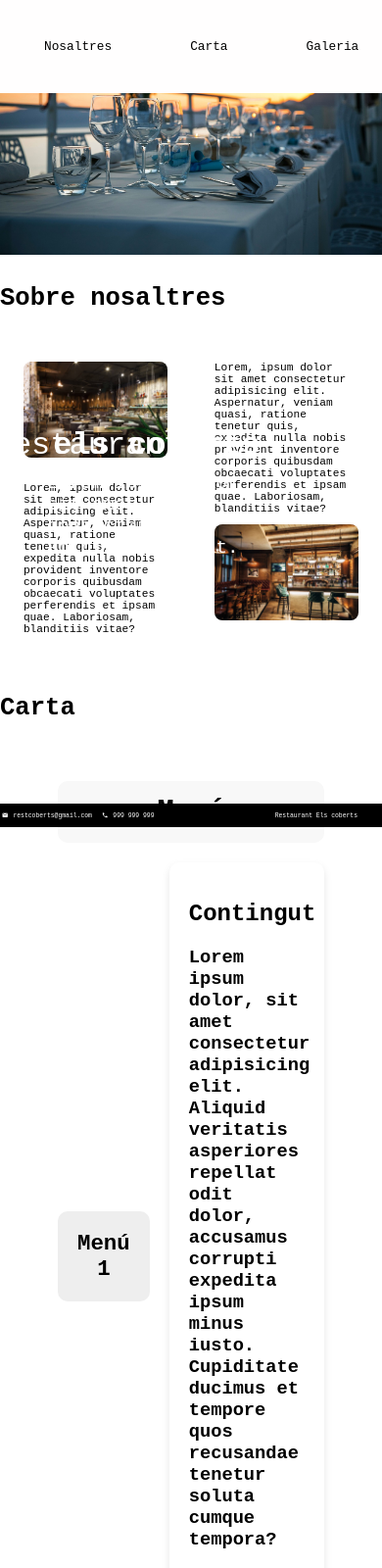
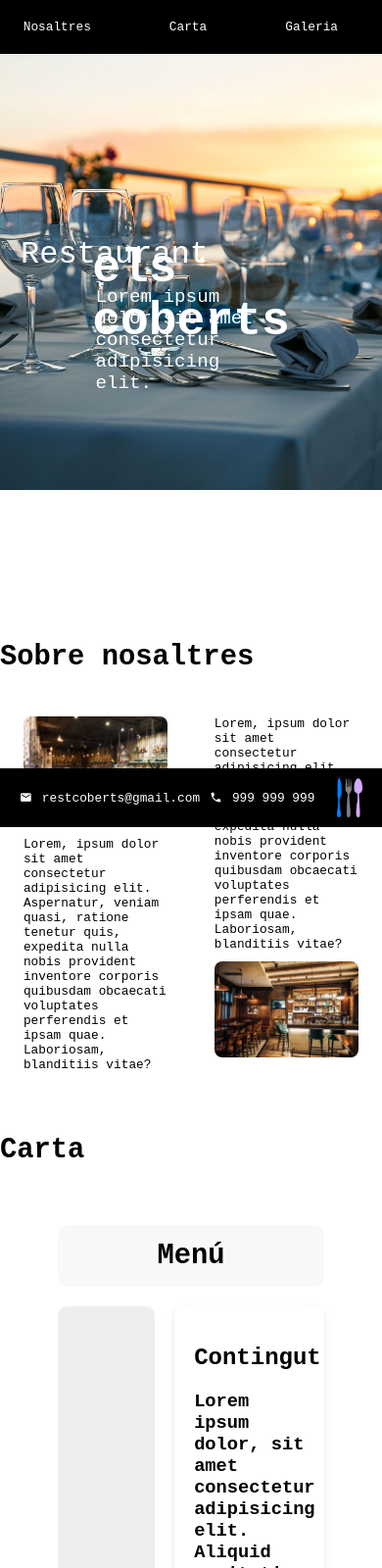
Before and after one commit to dani1502/DIW_Maquetacio, a plain HTML site: page Web Restaurant/HTML/restaurant.html in a window 390 px wide. Shown: the top 1600 px of the page at 98% size. Drawn offline with Linux system fonts and the light colour scheme.

Commit message:
Acabada web menys la galeria

```diff
--- a/Web Restaurant/CSS/restaurant.css
+++ b/Web Restaurant/CSS/restaurant.css
@@ -1,336 +1,321 @@
 html, body{
-    margin: 0; /* Elimina marges per defecte */
-    padding: 0; /* Elimina espais interiors per defecte */
-    font-family: 'Courier New', Courier, monospace; /* Defineix la font per defecte */
-    font-size: 1em; /* Estableix la mida de la font */
+    margin: 0;
+    padding: 0;
+    font-family: 'Courier New', Courier, monospace;
+    font-size: 1em;
 }
 
-/* Menú principal */
 .menu{
-    display: flex; /* Utilitza Flexbox per organitzar els elements */
-    flex-direction: row; /* Els elements es disposen horitzontalment */
-    justify-content: flex-end; /* Alinea els elements a la dreta */
-    gap: 30px; /* Espai entre els elements */
-    background-color: black; /* Fons negre */
-    position: fixed; /* Fixat a la part superior de la pàgina */
-    padding: 20px; /* Espai intern del menú */
-    width: 100%; /* Amplada completa de la pàgina */
-    top: 0; /* Col·loca el menú a la part superior */
+    display: flex;
+    flex-direction: row;
+    justify-content: flex-end;
+    gap: 30px;
+    background-color: black;
+    position: fixed;
+    padding: 20px;
+    width: 100%;
+    top: 0;
+    z-index: 1000;
 }
 
-/* Estil dels enllaços del menú */
 .elemnav {
-    color: white; /* Color de text blanc */
-    text-decoration: none; /* Elimina la subratllat dels enllaços */
-    margin-inline: 25px; /* Margen horitzontal entre enllaços */
-    font-size: 0.8em; /* Mida de la font més petita */
+    color: white;
+    margin-inline: 25px;
+    font-size: 0.8em;
+    cursor: pointer;
+    transition: 0.3s;
 }
 
-/* Canvi d'estil al passar el ratolí */
 .elemnav:hover{
-    text-decoration: underline; /* Afageix subratllat quan el ratolí passa per sobre */
+    text-decoration: underline;
+    color: #c59d5f;
 }
 
-/* Header d'imatges */
-.header_main img {
-    width: 100%; /* Fa que la imatge ocupi tota l'amplada */
+.header_main {
+    position: relative;
 }
 
-/* Text central en imatges */
-.center{
-    position: absolute; /* Posiciona de forma absoluta */
-    top: 50%; /* Alinea al mig de la pantalla verticalment */
-    left: 23%; /* Alinea al mig de la pantalla horitzontalment */
-    transform: translate(-50%, -50%); /* Ajusta per centrar l'element exactament */
-    font-size: 2em; /* Mida de la font gran */
-    color: #ffffff; /* Text blanc */
+.header_main img {
+    width: 100%;
+    height: 500px;
+    object-fit: cover;
 }
 
-/* Un altre text central amb estil diferent */
+.center{
+    position: absolute;
+    top: 45%;
+    left: 30%;
+    transform: translate(-50%, -50%);
+    font-size: 2em;
+    color: #ffffff;
+}
+
 .center2{
     position: absolute;
     top: 50%;
-    left: 41%;
+    left: 50%;
     transform: translate(-50%, -50%);
-    font-size: 2em;
+    font-size: 3em;
     color: #ffffff;
-    font-weight: bold; /* Fa que el text sigui negre */
+    font-weight: bold;
 }
 
-/* Tercer text central amb font més petita */
 .center3{
     position: absolute;
-    top: 60%; /* Desplaça el text més avall */
-    left: 41.5%;
+    top: 65%;
+    left: 50%;
     transform: translate(-50%, -50%);
     font-size: 1.2em;
     color: #ffffff;
 }
 
-/* Footer de la pàgina */
-.footer {
-    display: flex; /* Utilitza Flexbox per disposar els elements */
-    flex-direction: row; /* Elements horitzontals */
-    justify-content: space-between; /* Espai entre els elements */
-    align-items: center; /* Centra els elements verticalment */
-    background-color: black; /* Fons negre */
-    position: fixed; /* Fixat a la part inferior de la pàgina */
-    padding: 2px; /* Espai intern */
-    width: 100%; /* Amplada completa de la pàgina */
-    bottom: 0; /* Col·loca el footer a la part inferior */
+.main {
+    margin-top: 120px;
 }
 
-/* Estils per als ícons i textos dins del footer */
-.material-icons, .elemfooter, .text {
-    font-size: 0.4em; /* Font més petita */
-    color: white; /* Color de text blanc */
+.footer {
+    display: flex;
+    justify-content: space-between;
+    align-items: center;
+    background-color: black;
+    position: fixed;
+    padding: 10px 20px;
+    width: 100%;
+    bottom: 0;
 }
 
-.material-icons {
-    margin-right: 5px; /* Espai a la dreta dels ícons */
+
+.footer-left {
+    display: flex;
+    align-items: center;
+    gap: 10px;
 }
 
-/* Element dins del footer */
+.material-icons, .elemfooter {
+    font-size: 0.8em;
+    color: white;
+}
+
 .elemfooter {
     display: flex;
     align-items: center;
-    margin-right: 10px;
 }
 
-/* Text a la dreta dins del footer */
-.text {
-    font-size: 0.4em;
-    text-align: right; /* Alinea el text a la dreta */
-    margin-left: auto; /* Empitja el text cap a la dreta */
-    margin-right: 23px;
+
+.logo-footer {
+    height: 40px;
+    object-fit: contain;
 }
 
-/* Secció de 'sobre nosaltres' */
-.sobrenosaltres {
-    max-width: 800px; /* Amplada màxima */
-    margin: 0 auto; /* Centra el contingut */
-    overflow: hidden; /* Evita que el contingut surti de l'àrea definida */
+.text {
+    width: 100%;
+    text-align: center;
+    margin-top: 5px;
+    color: #c59d5f;
 }
 
-/* Títol de la secció */
-.titol1 {
+.sobrenosaltres {
+    max-width: 900px;
+    margin: 0 auto;
+    overflow: hidden;
+}
+
+.titol {
     color: black;
     font-weight: bold;
-    font-size: 1.6em; /* Mida de la font */
+    font-size: 1.8em;
+    text-align: left;
+    margin-bottom: 20px;
 }
 
-/* Caixes que es disposen de forma flexible */
 .box {
-    float: left; /* Col·loca les caixes a l'esquerra */
-    width: 48%; /* Amplada de cada caixa */
-    margin: 1%; /* Margen entre caixes */
-    padding: 20px; /* Espai intern */
-    box-sizing: border-box; /* Inclou el padding en l'amplada total */
+    float: left;
+    width: 48%;
+    margin: 1%;
+    padding: 20px;
+    box-sizing: border-box;
 }
 
-/* Estils per a les imatges dins de les caixes */
 .box img {
-    width: 100%; /* Amplada màxima de la imatge */
-    height: auto; /* Mantenir la proporció de l'alçada */
-    margin-bottom: 20px; /* Espai a sota de la imatge */
-    border-radius: 8px; /* Arrodoneix les cantonades de la imatge */
+    width: 100%;
+    height: auto;
+    margin-bottom: 20px;
+    border-radius: 8px;
+    transition: transform 0.3s;
 }
 
-/* Estil de textos dins de les caixes */
-.texto1, .texto2 {
-    width: 100%; /* Amplada completa */
-    text-align: left; /* Alineació a l'esquerra */
-    margin-bottom: 10px; /* Espai a sota dels textos */
+.box img:hover {
+    transform: scale(1.05);
 }
 
-/* Text dins de la caixa 1 */
-.texto1 {
-    float: left; /* Col·loca el text a l'esquerra */
-    font-size: 0.7em; /* Mida de la font més petita */
+.texto1, .texto2 {
+    width: 100%;
+    text-align: left;
+    margin-bottom: 10px;
 }
 
-/* Text dins de la caixa 2 */
-.texto2 {
-    float: right; /* Col·loca el text a la dreta */
-    font-size: 0.7em; /* Mida de la font més petita */
+.texto1 {
+    float: left;
+    font-size: 0.8em;
 }
 
-/* Tots els elements utilitzen 'box-sizing: border-box' per una mida consistent */
+.texto2 {
+    float: right;
+    font-size: 0.8em;
+}
+
 * {box-sizing: border-box}
 
-/* Contenidor per a les cartes */
 .container {
-    position: relative; /* Posicionament relativ */
+    position: relative;
     width: 100%;
-    max-width: 250px; /* Amplada màxima */
+    max-width: 250px;
 }
 
-/* Estils per a les imatges de les cartes */
 .imagecarta {
     width: 100%;
     height: auto;
-    border-radius: 10px; /* Bordes arrodonides */
+    border-radius: 10px;
 }
 
-/* Superposició que apareix quan es passa el ratolí per sobre */
 .overlay {
-    position: absolute; /* Posiciona de manera absoluta */
+    position: absolute;
     bottom: 0;
-    background: rgba(0, 0, 0, 0.5); /* Fons fosc amb opacitat */
+    background: rgba(0, 0, 0, 0.6);
     color: white;
     width: 100%;
-    text-align: center; /* Centra el text */
+    text-align: center;
     font-size: 1.2em;
-    padding: 10px; /* Espai intern */
-    opacity: 0; /* Inicia invisible */
-    transition: 0.5s; /* Transició suau */
-    border-radius: 10px; /* Bordes arrodonides */
+    padding: 10px;
+    opacity: 0;
+    transition: 0.5s;
+    border-radius: 10px;
 }
 
-/* Quan es passa el ratolí per sobre, la superposició es fa visible */
 .container:hover .overlay {
   opacity: 1;
 }
 
-/* Estils per a les cartes de la galeria */
 .carta {
-    display: grid; /* Utilitza Grid per organitzar les cartes */
-    grid-template-columns: repeat(3, 1fr); /* Tres columnes iguals */
-    grid-template-rows: auto auto auto; /* Tres files automàtiques */
-    width: 80%; /* Amplada del contenidor */
-    margin: 40px auto; /* Centrat amb marges */
-    gap: 20px; /* Espai entre les cartes */
-    padding: 20px;
-    align-items: center; /* Centra els elements verticalment */
-    text-align: center; /* Centra els textos */
-}
+    display: grid;
+    grid-template-columns: repeat(4, 1fr);
+    grid-template-rows: auto auto auto auto auto;
+    grid-template-areas:
+        "item1 item1 item1 item1"
+        "item2 item3 item3 item3"
+        "item2 item4 item4 item5"
+        "item6 item7 item7 item7"
+        "item6 item8 item8 item9";
 
-/* Estils per als elements dins del menú */
-.menu > div {
-    text-align: center; /* Centra els elements */
-    padding: 20px 0; /* Espai superior i inferior */
-}
-
-/* Estils per als elements individuals */
-.item1, .item6 {
-    grid-column: 1 / -1; /* Ocupa tota l'amplada */
-    font-size: 1.8em; /* Font gran */
-    font-weight: bold;
-    padding: 15px;
-    background-color: #f8f8f8; /* Fons clar */
-    border-radius: 10px; /* Arrodoneix les cantonades */
-}
-
-.item2, .item6 {
-    grid-row: span 2; /* Ocupa dues files */
-    display: flex;
-    align-items: center; /* Centra verticalment */
-    justify-content: center; /* Centra horitzontalment */
-    font-size: 1.4em; /* Mida de la font */
-    font-weight: bold;
-    background-color: #eee; /* Fons clar */
-    border-radius: 10px;
+    width: 80%;
+    margin: 40px auto;
+    gap: 20px;
     padding: 20px;
 }
 
-/* Estils per a altres elements */
+
+.item1 { grid-area: item1; }
+.item2 { grid-area: item2; }
+.item3 { grid-area: item3; }
+.item4 { grid-area: item4; }
+.item5 { grid-area: item5; }
+.item6 { grid-area: item6; }
+.item7 { grid-area: item7; }
+.item8 { grid-area: item8; }
+.item9 { grid-area: item9; }
+
+
+.item1, .item6 {
+    text-align: center;
+    font-size: 1.8em;
+    font-weight: bold;
+    background-color: #f8f8f8;
+    padding: 15px;
+    border-radius: 10px;
+}
+
+.item2 {
+    display: flex;
+    align-items: center;
+    justify-content: center;
+    font-size: 1.4em;
+    font-weight: bold;
+    background-color: #eee;
+    border-radius: 10px;
+}
+
 .item3, .item7 {
-    grid-column: 2 / 4; /* Ocupa de la columna 2 a la 4 */
-    background-color: #fff; /* Fons blanc */
+    background-color: white;
     padding: 20px;
     border-radius: 10px;
-    box-shadow: 0 4px 8px rgba(0, 0, 0, 0.1); /* Ombra suau */
-    text-align: left; /* Alinea el text a l'esquerra */
+    box-shadow: 0 4px 8px rgba(0,0,0,0.1);
 }
 
 .item4, .item5, .item8, .item9 {
     display: flex;
-    justify-content: center; /* Centra el contingut */
-    align-items: center; /* Centra el contingut */
+    justify-content: center;
+    align-items: center;
 }
 
-/* Reserva */
 .reserva {
     width: 50%;
-    margin: 50px auto; /* Centra el formulari */
-    padding: 20px;
-    background-color: #f8f8f8; /* Fons clar */
+    margin: 50px auto;
+    padding: 25px;
+    background-color: #f8f8f8;
     border-radius: 10px;
-    box-shadow: 0 4px 8px rgba(0, 0, 0, 0.1); /* Ombra suau */
+    box-shadow: 0 4px 10px rgba(0, 0, 0, 0.1);
 }
 
 .reserva h2 {
-    text-align: center; /* Centra el títol */
-    font-size: 1.8em; /* Mida de la font */
+    text-align: center;
+    font-size: 1.8em;
+    margin-bottom: 20px;
 }
 
-/* Estils per als grups de formulari */
 .form-group {
-    margin-bottom: 15px; /* Espai a sota de cada grup */
+    margin-bottom: 15px;
 }
 
-/* Estils per als labels */
 label {
-    display: block; /* Fa que el label sigui bloc */
-    font-weight: bold; /* Text en negreta */
-    margin-bottom: 5px; /* Espai a sota del label */
+    display: block;
+    font-weight: bold;
+    margin-bottom: 5px;
 }
 
-/* Estils per als inputs, textareas i selects */
 input, textarea, select {
-    width: 100%; /* Amplada total */
-    padding: 8px; /* Espai interior */
-    border: 1px solid #ccc; /* Borde gris clar */
-    border-radius: 5px; /* Bordes arrodonides */
+    width: 100%;
+    padding: 10px;
+    border: 1px solid #ccc;
+    border-radius: 5px;
+    transition: 0.3s;
+}
+
+input:focus, textarea:focus {
+    border-color: #c59d5f;
+    outline: none;
 }
 
 textarea {
-    height: 80px; /* Alçada per al textarea */
+    height: 80px;
 }
 
-/* Botó de reserva */
 .boto-reserva {
     display: flex;
-    justify-content: flex-end; /* Col·loca el botó a la dreta */
-    margin-top: 20px; /* Espai superior */
+    justify-content: flex-end;
+    margin-top: 20px;
 }
 
-/* Estils per al botó */
 button {
-    background-color: #333; /* Fons fosc */
-    color: white; /* Text blanc */
-    padding: 10px 20px; /* Espai intern */
-    border: none; /* Elimina el borde */
-    border-radius: 5px; /* Bordes arrodonides */
-    cursor: pointer; /* Canvia el cursor a mà */
+    background-color: black;
+    color: white;
+    padding: 10px 20px;
+    border: none;
+    border-radius: 5px;
+    cursor: pointer;
+    transition: 0.3s;
 }
 
-/* Estil quan el botó es passa el ratolí per sobre */
 button:hover {
-    background-color: #555; /* Fons més clar */
+    background-color: #c59d5f;
+    color: black;
 }
-
-/* Media queries per a pantalles petites */
-@media only screen and (max-width: 768px) {
-    .menu{
-        display: flex;
-        flex-direction: row;
-        justify-content: flex-start;
-        gap: 30px;
-        background-color: #fffefe;
-        position: fixed;
-        padding: 20px;
-        width: 100%;
-        top: 0;
-    }
-    .elemnav {
-        color: rgb(0, 0, 0); /* Text negre per a pantalles petites */
-        text-decoration: none;
-        margin-inline: 25px;
-        font-size: 0.8em;
-    }
-}
-
-@media only screen and (max-width: 576px) {
-
-}
--- a/Web Restaurant/HTML/restaurant.html
+++ b/Web Restaurant/HTML/restaurant.html
@@ -19,7 +19,7 @@
     </header>
     <main class="main">
         <div class="sobrenosaltres">
-            <p class="titol1">Sobre nosaltres</p>
+            <p class="titol">Sobre nosaltres</p>
             <div class="box">
                 <img src="../IMG/sobrenosaltres1.jpg" alt="Interior del restaurant">
                 <div class="texto1">Lorem, ipsum dolor sit amet consectetur adipisicing elit. Aspernatur, veniam quasi, ratione tenetur quis, expedita nulla nobis provident inventore corporis quibusdam obcaecati voluptates perferendis et ipsam quae. Laboriosam, blanditiis vitae?</div>
@@ -29,7 +29,7 @@
                 <img src="../IMG/sobrenosaltres2.jpg" alt="Interior del restaurant">
             </div>
         </div>
-        <p class="titol1">Carta</p>
+        <p class="titol">Carta</p>
         <div class="carta">
             <div class="item1">Menú</div>
             <div class="item2">Menú 1</div>
@@ -98,11 +98,14 @@
     </section>
 
     <footer class="footer">
-        <i class="material-icons">mail</i>
-        <div class="elemfooter">restcoberts@gmail.com</div>
-        <i class="material-icons">phone</i>
-        <div class="elemfooter">999 999 999</div>
-        <p class="text">Restaurant Els coberts</p>
+        <div class="footer-left">
+            <i class="material-icons">mail</i>
+            <div class="elemfooter">restcoberts@gmail.com</div>
+            <i class="material-icons">phone</i>
+            <div class="elemfooter">999 999 999</div>
+        </div>
+
+        <img src="../IMG/logo.png" class="logo-footer">
     </footer>
 </body>
 </html>
```
Also changed, not shown: Web Restaurant/IMG/logo.png (added).
